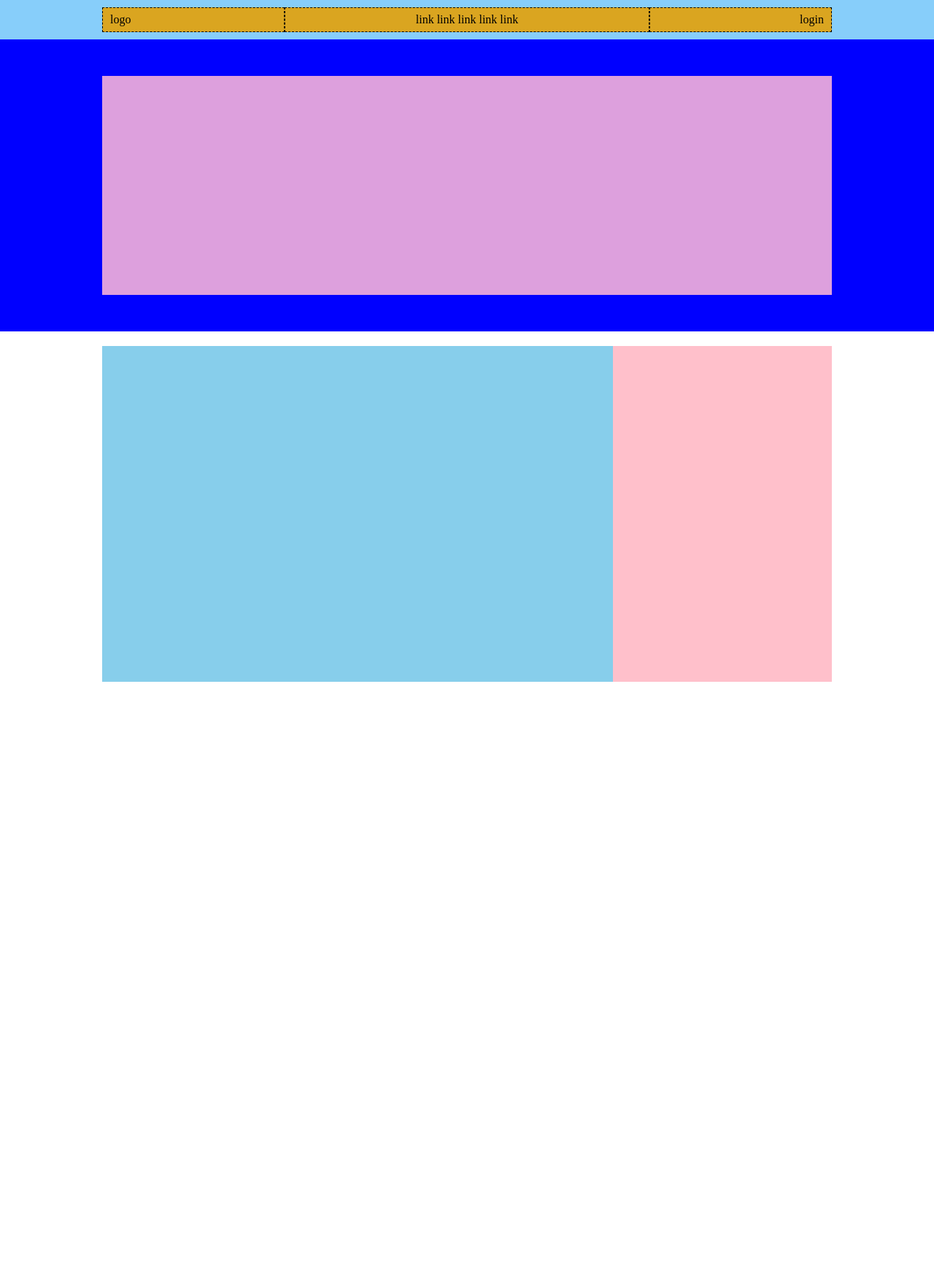
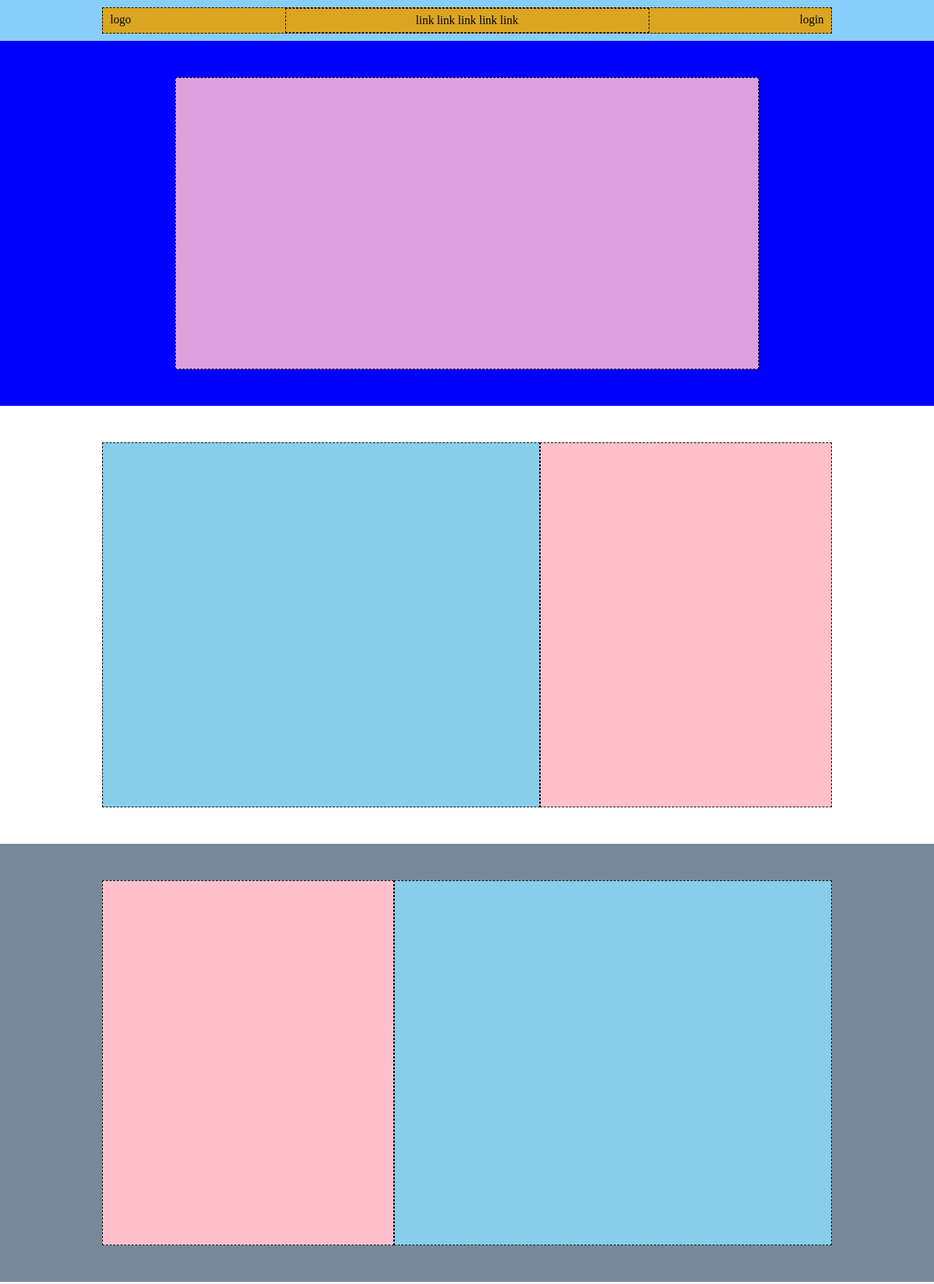
Before and after one commit to B0G0N1/htmlcss-struttura-discord, a plain HTML site: page index.html in a window 1280 px wide. Shown: the top 1759 px of the page at 73% size. Before the commit the page ends 954 px from the top, so only its background shows below. Drawn offline with Linux system fonts and the light colour scheme.

Commit message:
[FEAT] Finish all Main

```diff
--- a/css/style.css
+++ b/css/style.css
@@ -26,7 +26,6 @@ header{
 
 .column-25{
     width: 25%;
-    border: 1px dashed black;
 }
 
 #left{
@@ -42,39 +41,38 @@ header{
 .column-50{
     width: 50%;
     text-align: center;
-    border: 1px dashed black;
 }
 
 
-/* FIRST BLOCK */
+/* PRIMO BLOCCO */
 .background_blue{
     background-color: blue;
 }
 
-.row_first-block{
-    padding: 50px 0px;
+.row_plum-block{
+    padding: 50px 100px;
 }
 
 .column-100{
     width: 100%;
-    height: 300px;
+    height: 400px;
     background-color: plum;
 }
 
-/* SECOND/THIRD/FOURTH BLOCK */
-.row_second-block{
+/* 2°/3°/4° BLOCCO */
+.row_skypink-block{
     display: flex;
     flex-wrap: wrap;
-    height: 500px;
-    padding: 20px 0px;
+    height: 600px;
+    padding: 50px 0px;
 }
 
-.column-70{
-    width: 70%;
+.column-60{
+    width: 60%;
 }
 
-.column-30{
-    width: 30%;
+.column-40{
+    width: 40%;
 }
 
 .background_pink{
@@ -84,3 +82,25 @@ header{
 .background_skyblue{
     background-color: skyblue;
 }
+
+.background_grey{
+    background-color: lightslategray;
+}
+
+.order_two{
+    order: 2;
+}
+
+.dashed_border{
+    border: 1px dashed black;
+}
+
+
+/* QUINTO BLOCCO */
+.row_green-block{
+    padding: 40px 0px;
+}
+.column-green{
+    height: 800px;
+    background-color: green
+}
--- a/index.html
+++ b/index.html
@@ -10,9 +10,9 @@
     <!-- HEADER -->
     <header>
         <div class="container">
-            <div class="row_header">
+            <div class="row_header dashed_border">
                 <div id="left" class="column-25">logo</div>
-                <div class="column-50">link link link link link</div>
+                <div class="column-50 dashed_border">link link link link link</div>
                 <div id="right" class="column-25">login</div>
             </div>
         </div>
@@ -22,16 +22,40 @@
         <!-- Primo Container Main -->
         <div class="background_blue">
             <div class="container">
-                <div class="row_first-block">
-                    <div class="column-100"></div>
+                <div class="row_plum-block">
+                    <div class="column-100 dashed_border"></div>
                 </div>
             </div>
         </div>
         <!-- Secondo Container Main -->
         <div class="container">
-            <div class="row_second-block">
-                <div class="column-70 background_skyblue"></div>
-                <div class="column-30 background_pink"></div>
+            <div class="row_skypink-block">
+                <div class="column-60 background_skyblue dashed_border"></div>
+                <div class="column-40 background_pink dashed_border"></div>
+            </div>
+        </div>
+        <!-- Terzo Container Main -->
+        <div class="background_grey">
+            <div class="container">
+                <div class="row_skypink-block">
+                    <div class="column-60 background_skyblue order_two dashed_border"></div>
+                    <div class="column-40 background_pink dashed_border"></div>
+                </div>
+            </div>
+        </div>
+        <!-- Quarto Container Main -->
+        <div class="container">
+            <div class="row_skypink-block">
+                <div class="column-60 background_skyblue dashed_border"></div>
+                <div class="column-40 background_pink dashed_border"></div>
+            </div>
+        </div>
+        <!-- Quinto Container Main -->
+        <div class="background_grey">
+            <div class="container">
+                <div class="row_green-block">
+                    <div class="column-green dashed_border"></div>
+                </div>
             </div>
         </div>
     </main>
```
